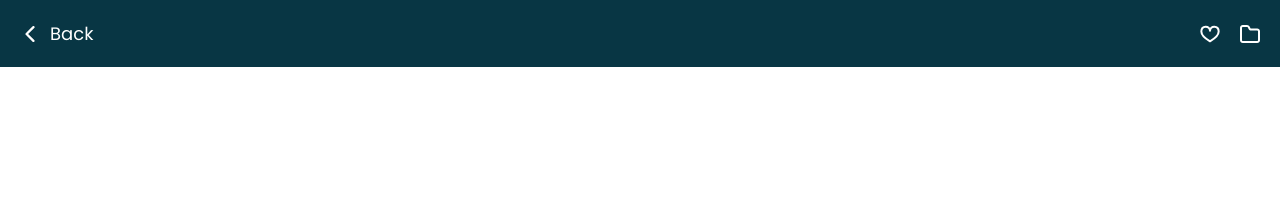
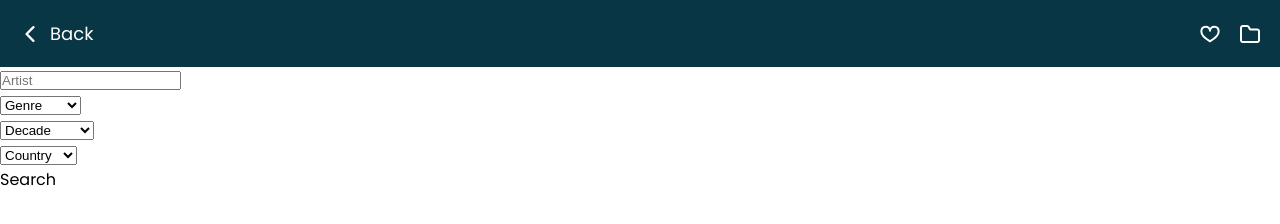
Before and after one commit to rieznik/vinyl-groove, a website: page index.html in a window 1280 px wide. Drawn offline with Linux system fonts and the light colour scheme.

Commit message:
add form

```diff
--- a/css/styles.css
+++ b/css/styles.css
@@ -61,7 +61,7 @@ button {
   display: flex;
   gap: 10px;
   align-items: center;
-  transition: transform 0.3s;
+  transition: transform 0.2s;
 }
 
 .icon {
--- a/index.html
+++ b/index.html
@@ -65,7 +65,42 @@
       </nav>
     </header>
     <section>
-      <form role="search" action="/search"></form>
+      <form role="search" action="/search" method="GET">
+        <input type="text" id="artist" name="artist" placeholder="Artist" />
+        <div class="custom-select">
+          <select id="genre" name="genre">
+            <option hidden selected value>Genre</option>
+            <option value="rock">Rock</option>
+            <option value="electronic">Electronic</option>
+            <option value="pop">Pop</option>
+            <option value="jazz">Jazz</option>
+          </select>
+        </div>
+        <div class="custom-select">
+          <select id="decade" name="decade">
+            <option hidden selected value>Decade</option>
+            <option value="1950-60">1950-60 рр.</option>
+            <option value="1960-70">1960-70 рр.</option>
+            <option value="1970-80">1970-80 рр.</option>
+            <option value="1980-90">1980-90 рр.</option>
+            <option value="1990-00">1990-00 рр.</option>
+            <option value="2000-10">2000-10 рр.</option>
+            <option value="2010-20">2010-20 рр.</option>
+            <option value="2020-30">2020-30 рр.</option>
+          </select>
+        </div>
+        <div class="custom-select">
+          <select id="country" name="country">
+            <option hidden selected value>Country</option>
+            <option value="us">US</option>
+            <option value="uk">UK</option>
+            <option value="germany">Germany</option>
+            <option value="france">France</option>
+            <option value="japan">Japan</option>
+          </select>
+        </div>
+        <button type="submit">Search</button>
+      </form>
     </section>
     <main>
       <article>
```
